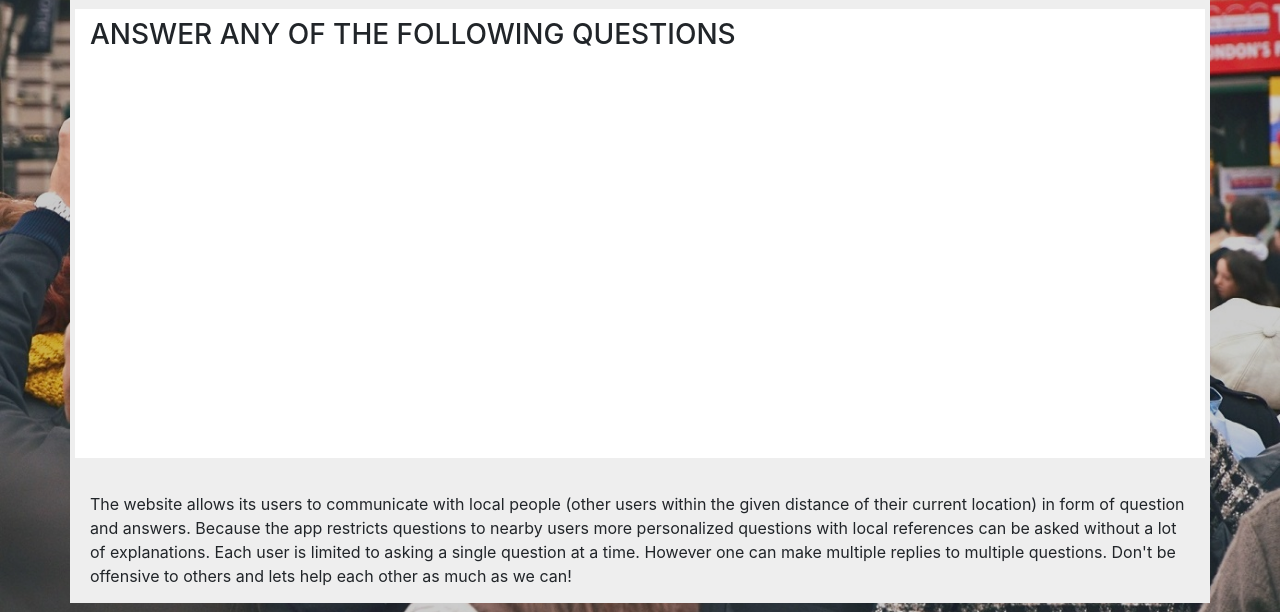
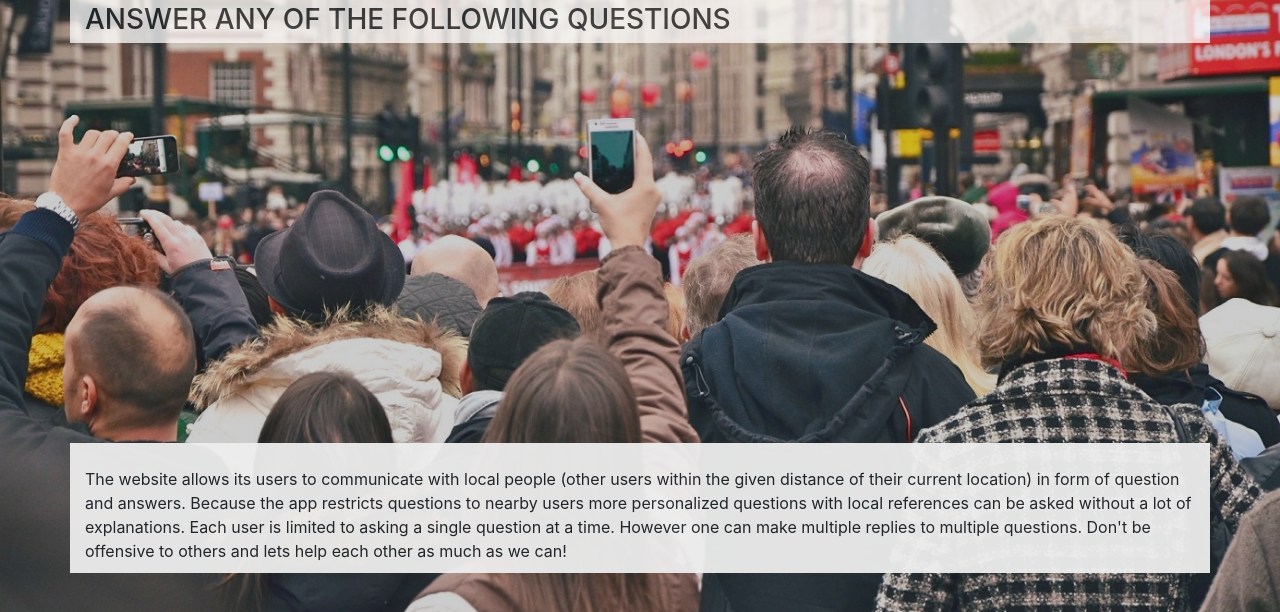
Before and after one commit to RahulDMello/anoanswer, a website: page home.html in a window 1280 px wide. Shown: the part 188-800 px from the top of the page. Drawn offline with nearby package versions, Linux system fonts and the light colour scheme; no server answers.

Commit message:
background opacity

```diff
--- a/home.html
+++ b/home.html
@@ -39,9 +39,8 @@ and open the template in the editor.
 
             .container {
                 height: 100%;
+                opacity: 0.75;
                 background-color: white;
-                border: 5px solid;
-                border-color: #EEEEEE;
             }
 
             // current question navbar css
@@ -91,6 +90,7 @@ and open the template in the editor.
             }
 
             .head-foot   {
+                opacity: 0.95;
                 background-color: #EEEEEE;
                 width: 100%
                 height: auto;
```
